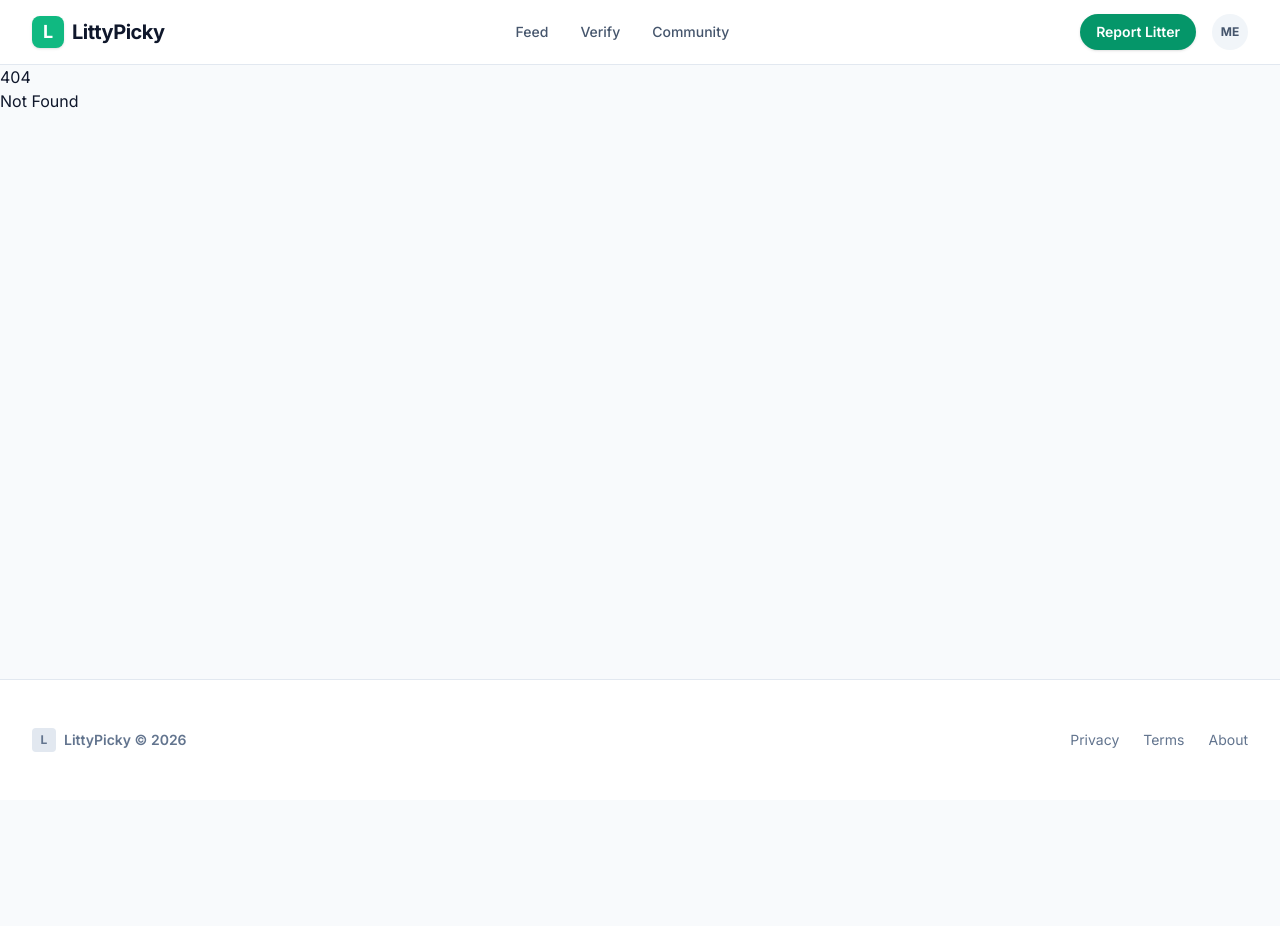
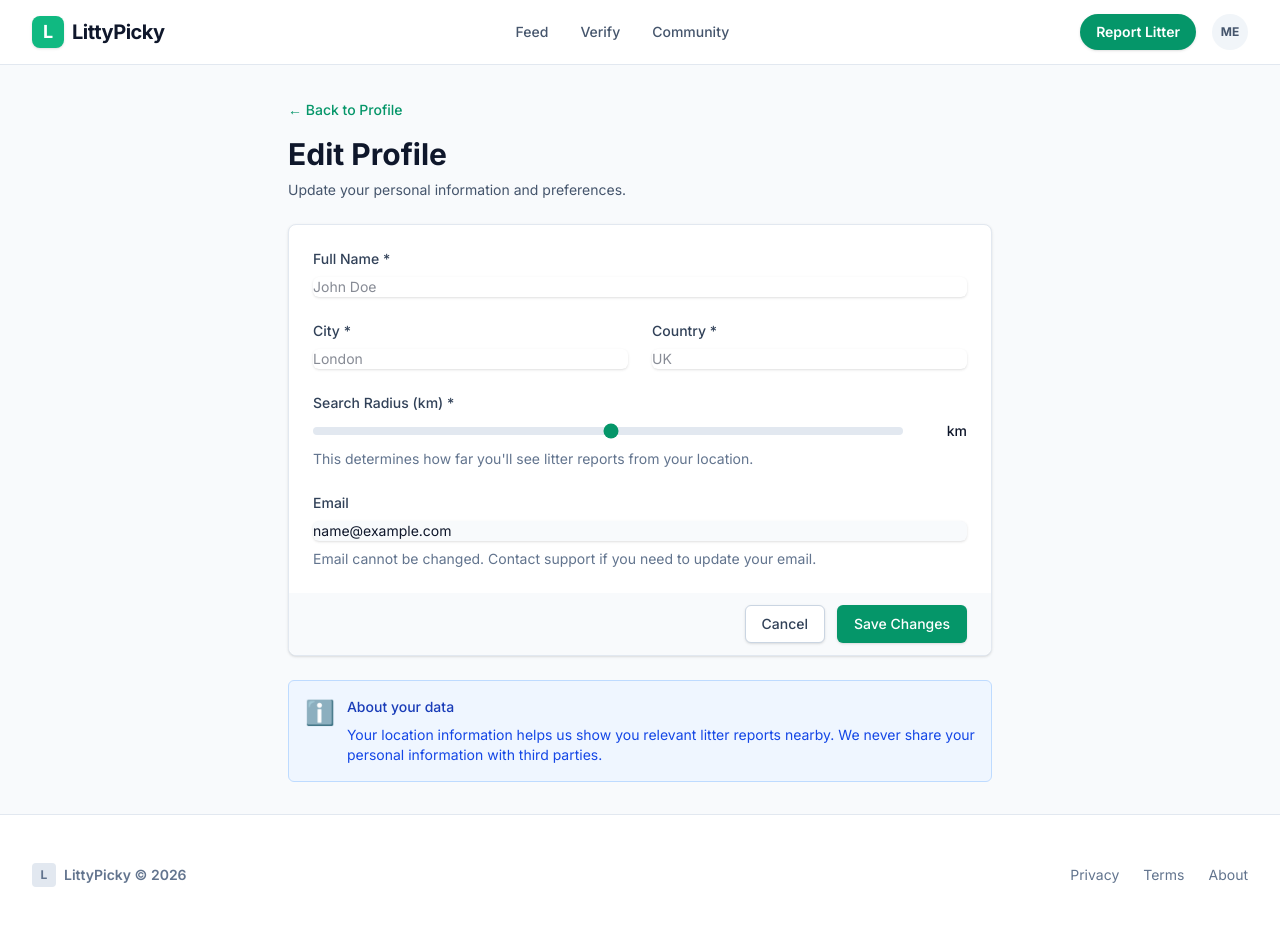
Before and after one commit to NullString1/littypicky, a SvelteKit app in the folder front-end/: page /profile/me/edit in a window 1280 px wide. Before the commit this address had no page. Shown: the top 926 px of the page. Before the commit the page ends 800 px from the top, so only its background shows below. Built offline with nearby package versions, Linux system fonts and the light colour scheme; sample sign-in values are in the browser's storage.

Commit message:
feat: enhance profile editing functionality with validation and pre-fill user data

```diff
--- a/front-end/src/routes/(authenticated)/+layout.svelte
+++ b/front-end/src/routes/(authenticated)/+layout.svelte
@@ -5,11 +5,17 @@
   import { browser } from '$app/environment';
 
   let { children } = $props();
-  let checked = false;
+  let checked = $state(false);
+  let isInitializing = $state(true);
+
+  // Initialize auth immediately if in browser
+  if (browser) {
+    auth.initialize();
+    isInitializing = false;
+  }
 
   onMount(() => {
     // If not authenticated, redirect to login
-    // We check localStorage directly as a fallback or trust the store
     if (browser) {
         if (!$auth.isAuthenticated) {
              const token = localStorage.getItem('token');
@@ -29,10 +35,14 @@
   });
 </script>
 
-{#if $auth.isAuthenticated}
+{#if isInitializing}
+    <div class="min-h-[60vh] flex items-center justify-center">
+        <div class="w-8 h-8 border-4 border-primary-200 border-t-primary-600 rounded-full animate-spin"></div>
+    </div>
+{:else if $auth.isAuthenticated}
     {@render children()}
 {:else}
-    <!-- Optional: loading state while checking or redirecting -->
+    <!-- Loading state while checking or redirecting -->
     <div class="min-h-[60vh] flex items-center justify-center">
         <div class="w-8 h-8 border-4 border-primary-200 border-t-primary-600 rounded-full animate-spin"></div>
     </div>
--- a/front-end/src/routes/(authenticated)/app/report/[id]/+page.svelte
+++ b/front-end/src/routes/(authenticated)/app/report/[id]/+page.svelte
@@ -15,8 +15,6 @@
   let clearPhotoPreview = $state<string | null>(null);
   let clearPhotoBase64 = $state<string | null>(null);
 
-  let verifyPhotoPreview = $state<string | null>(null);
-  let verifyPhotoBase64 = $state<string | null>(null);
   let isLegitimate = $state(true);
   let verifyComments = $state('');
 
@@ -66,25 +64,6 @@
     }
   }
 
-  function handleVerifyFileSelect(e: Event) {
-    const input = e.target as HTMLInputElement;
-    if (input.files && input.files[0]) {
-      const file = input.files[0];
-
-      if (file.size > 5 * 1024 * 1024) {
-        error = 'File size must be less than 5MB';
-        return;
-      }
-
-      const reader = new FileReader();
-      reader.onload = (e) => {
-        verifyPhotoPreview = e.target?.result as string;
-        verifyPhotoBase64 = verifyPhotoPreview;
-      };
-      reader.readAsDataURL(file);
-    }
-  }
-
   async function claimReport() {
     if (!$auth.token || !report) return;
 
@@ -124,8 +103,8 @@
   }
 
   async function verifyReport() {
-    if (!$auth.token || !report || !verifyPhotoBase64) {
-      error = 'Please upload a verification photo';
+    if (!$auth.token || !report) {
+      error = 'Unable to verify report';
       return;
     }
 
@@ -138,8 +117,6 @@
       };
       await api.reports.verify(report.id, data, $auth.token);
       await loadReport(); // Reload to get updated status
-      verifyPhotoPreview = null;
-      verifyPhotoBase64 = null;
       verifyComments = '';
     } catch (e: any) {
       error = e.message || 'Failed to verify report';
@@ -329,25 +306,7 @@
       {#if report.status === 'cleared'}
         <div class="bg-white rounded-lg shadow border border-slate-200 p-6">
           <h2 class="text-xl font-bold text-slate-900 mb-4">Verify This Report</h2>
-          <p class="text-slate-600 mb-4">Help the community by verifying this cleanup. Visit the location and confirm it's been cleaned.</p>
-
-          <div class="mb-4">
-            <label class="block text-sm font-medium text-slate-700 mb-2">
-              Verification Photo *
-              <input
-                type="file"
-                accept="image/*"
-                onchange={handleVerifyFileSelect}
-                class="block w-full text-sm text-slate-500 file:mr-4 file:py-2 file:px-4 file:rounded-full file:border-0 file:text-sm file:font-semibold file:bg-primary-50 file:text-primary-700 hover:file:bg-primary-100"
-              />
-            </label>
-          </div>
-
-          {#if verifyPhotoPreview}
-            <div class="mb-4">
-              <img src={verifyPhotoPreview} alt="Preview" class="max-w-xs rounded-lg border border-slate-200" />
-            </div>
-          {/if}
+          <p class="text-slate-600 mb-4">Help the community by verifying this cleanup. Confirm that the area has been properly cleaned.</p>
 
           <div class="mb-4">
             <label class="flex items-center">
@@ -374,7 +333,7 @@
 
           <button
             onclick={verifyReport}
-            disabled={verifying || !verifyPhotoBase64}
+            disabled={verifying}
             class="w-full sm:w-auto inline-flex items-center justify-center px-6 py-3 border border-transparent text-base font-medium rounded-md text-white bg-blue-600 hover:bg-blue-700 disabled:opacity-50 disabled:cursor-not-allowed"
           >
             {verifying ? 'Submitting...' : 'Submit Verification'}
--- a/front-end/src/routes/(authenticated)/profile/me/+page.svelte
+++ b/front-end/src/routes/(authenticated)/profile/me/+page.svelte
@@ -1,5 +1,6 @@
 <script lang="ts">
   import { onMount } from 'svelte';
+  import { goto } from '$app/navigation';
   import { api, type User, type UserScoreRecord } from '$lib/api';
   import { auth } from '$lib/stores/auth';
 
@@ -60,9 +61,9 @@
                <span class="inline-flex items-center px-3 py-0.5 rounded-full text-sm font-medium bg-primary-100 text-primary-800">
                  {score ? getTier(score.total_points) : 'Loading...'}
                </span>
-              <button type="button" class="inline-flex justify-center px-4 py-2 border border-slate-300 shadow-sm text-sm font-medium rounded-md text-slate-700 bg-white hover:bg-slate-50 focus:outline-none">
-                Edit Profile
-              </button>
+               <button type="button" onclick={() => goto('/profile/me/edit')} class="inline-flex justify-center px-4 py-2 border border-slate-300 shadow-sm text-sm font-medium rounded-md text-slate-700 bg-white hover:bg-slate-50 focus:outline-none">
+                 Edit Profile
+               </button>
             </div>
           </div>
         </div>
--- /dev/null
+++ b/front-end/src/routes/(authenticated)/profile/me/edit/+page.svelte
@@ -0,0 +1,254 @@
+<script lang="ts">
+  import { onMount } from 'svelte';
+  import { goto } from '$app/navigation';
+  import { api, type UpdateUserRequest } from '$lib/api';
+  import { auth } from '$lib/stores/auth';
+
+  let fullName = '';
+  let city = '';
+  let country = '';
+  let searchRadiusKm = 10;
+
+  let loading = false;
+  let error = '';
+  let success = false;
+
+  onMount(() => {
+    // Pre-fill form with current user data
+    if ($auth.user) {
+      fullName = $auth.user.full_name;
+      city = $auth.user.city;
+      country = $auth.user.country;
+      searchRadiusKm = $auth.user.search_radius_km;
+    }
+  });
+
+  async function handleSubmit() {
+    if (!$auth.token) return;
+
+    try {
+      loading = true;
+      error = '';
+      success = false;
+
+      // Validate
+      if (!fullName.trim()) {
+        error = 'Full name is required';
+        return;
+      }
+      if (!city.trim()) {
+        error = 'City is required';
+        return;
+      }
+      if (!country.trim()) {
+        error = 'Country is required';
+        return;
+      }
+      if (searchRadiusKm < 1 || searchRadiusKm > 100) {
+        error = 'Search radius must be between 1 and 100 km';
+        return;
+      }
+
+      // Build update request (only include changed fields)
+      const updateData: UpdateUserRequest = {};
+
+      if ($auth.user) {
+        if (fullName !== $auth.user.full_name) {
+          updateData.full_name = fullName;
+        }
+        if (city !== $auth.user.city) {
+          updateData.city = city;
+        }
+        if (country !== $auth.user.country) {
+          updateData.country = country;
+        }
+        if (searchRadiusKm !== $auth.user.search_radius_km) {
+          updateData.search_radius_km = searchRadiusKm;
+        }
+      }
+
+      // If nothing changed, just go back
+      if (Object.keys(updateData).length === 0) {
+        goto('/profile/me');
+        return;
+      }
+
+      const updatedUser = await api.users.updateMe(updateData, $auth.token);
+
+      // Update auth store with new user data
+      if ($auth.refreshToken) {
+        auth.login($auth.token, updatedUser, $auth.refreshToken);
+      }
+
+      success = true;
+
+      // Redirect back to profile after a short delay
+      setTimeout(() => {
+        goto('/profile/me');
+      }, 1500);
+
+    } catch (e: any) {
+      error = e.message || 'Failed to update profile';
+    } finally {
+      loading = false;
+    }
+  }
+
+  function handleCancel() {
+    goto('/profile/me');
+  }
+</script>
+
+<div class="bg-slate-50 min-h-full py-8">
+  <div class="max-w-3xl mx-auto px-4 sm:px-6 lg:px-8">
+
+    <!-- Header -->
+    <div class="mb-6">
+      <button
+        onclick={handleCancel}
+        class="text-primary-600 hover:text-primary-700 text-sm font-medium mb-4 inline-flex items-center"
+      >
+        ← Back to Profile
+      </button>
+      <h1 class="text-3xl font-bold text-slate-900">Edit Profile</h1>
+      <p class="mt-2 text-sm text-slate-600">Update your personal information and preferences.</p>
+    </div>
+
+    {#if error}
+      <div class="bg-red-50 border border-red-200 text-red-600 px-4 py-3 rounded-md mb-6">
+        {error}
+      </div>
+    {/if}
+
+    {#if success}
+      <div class="bg-green-50 border border-green-200 text-green-600 px-4 py-3 rounded-md mb-6">
+        Profile updated successfully! Redirecting...
+      </div>
+    {/if}
+
+    <!-- Form -->
+    <form onsubmit={(e) => { e.preventDefault(); handleSubmit(); }} class="bg-white rounded-lg shadow border border-slate-200">
+      <div class="px-4 py-5 sm:p-6 space-y-6">
+
+        <!-- Full Name -->
+        <div>
+          <label for="fullName" class="block text-sm font-medium text-slate-700 mb-2">
+            Full Name *
+          </label>
+          <input
+            type="text"
+            id="fullName"
+            bind:value={fullName}
+            required
+            class="block w-full rounded-md border-slate-300 shadow-sm focus:border-primary-500 focus:ring-primary-500 sm:text-sm"
+            placeholder="John Doe"
+          />
+        </div>
+
+        <!-- Location -->
+        <div class="grid grid-cols-1 gap-6 sm:grid-cols-2">
+          <div>
+            <label for="city" class="block text-sm font-medium text-slate-700 mb-2">
+              City *
+            </label>
+            <input
+              type="text"
+              id="city"
+              bind:value={city}
+              required
+              class="block w-full rounded-md border-slate-300 shadow-sm focus:border-primary-500 focus:ring-primary-500 sm:text-sm"
+              placeholder="London"
+            />
+          </div>
+
+          <div>
+            <label for="country" class="block text-sm font-medium text-slate-700 mb-2">
+              Country *
+            </label>
+            <input
+              type="text"
+              id="country"
+              bind:value={country}
+              required
+              class="block w-full rounded-md border-slate-300 shadow-sm focus:border-primary-500 focus:ring-primary-500 sm:text-sm"
+              placeholder="UK"
+            />
+          </div>
+        </div>
+
+        <!-- Search Radius -->
+        <div>
+          <label for="searchRadius" class="block text-sm font-medium text-slate-700 mb-2">
+            Search Radius (km) *
+          </label>
+          <div class="flex items-center gap-4">
+            <input
+              type="range"
+              id="searchRadius"
+              bind:value={searchRadiusKm}
+              min="1"
+              max="100"
+              class="flex-1 h-2 bg-slate-200 rounded-lg appearance-none cursor-pointer accent-primary-600"
+            />
+            <span class="text-sm font-medium text-slate-900 w-12 text-right">{searchRadiusKm} km</span>
+          </div>
+          <p class="mt-2 text-sm text-slate-500">
+            This determines how far you'll see litter reports from your location.
+          </p>
+        </div>
+
+        <!-- Email (Read-only) -->
+        <div>
+          <label for="email" class="block text-sm font-medium text-slate-700 mb-2">
+            Email
+          </label>
+          <input
+            type="email"
+            id="email"
+            value={$auth.user?.email || ''}
+            disabled
+            class="block w-full rounded-md border-slate-300 bg-slate-50 shadow-sm sm:text-sm cursor-not-allowed"
+          />
+          <p class="mt-2 text-sm text-slate-500">
+            Email cannot be changed. Contact support if you need to update your email.
+          </p>
+        </div>
+
+      </div>
+
+      <!-- Form Actions -->
+      <div class="bg-slate-50 px-4 py-3 sm:px-6 flex items-center justify-end gap-3 rounded-b-lg">
+        <button
+          type="button"
+          onclick={handleCancel}
+          class="px-4 py-2 border border-slate-300 rounded-md shadow-sm text-sm font-medium text-slate-700 bg-white hover:bg-slate-50 focus:outline-none focus:ring-2 focus:ring-offset-2 focus:ring-primary-500"
+        >
+          Cancel
+        </button>
+        <button
+          type="submit"
+          disabled={loading}
+          class="px-4 py-2 border border-transparent rounded-md shadow-sm text-sm font-medium text-white bg-primary-600 hover:bg-primary-700 focus:outline-none focus:ring-2 focus:ring-offset-2 focus:ring-primary-500 disabled:opacity-50 disabled:cursor-not-allowed"
+        >
+          {loading ? 'Saving...' : 'Save Changes'}
+        </button>
+      </div>
+    </form>
+
+    <!-- Additional Information -->
+    <div class="mt-6 bg-blue-50 border border-blue-200 rounded-md p-4">
+      <div class="flex">
+        <div class="flex-shrink-0">
+          <span class="text-2xl">ℹ️</span>
+        </div>
+        <div class="ml-3">
+          <h3 class="text-sm font-medium text-blue-800">About your data</h3>
+          <div class="mt-2 text-sm text-blue-700">
+            <p>Your location information helps us show you relevant litter reports nearby. We never share your personal information with third parties.</p>
+          </div>
+        </div>
+      </div>
+    </div>
+
+  </div>
+</div>
```
